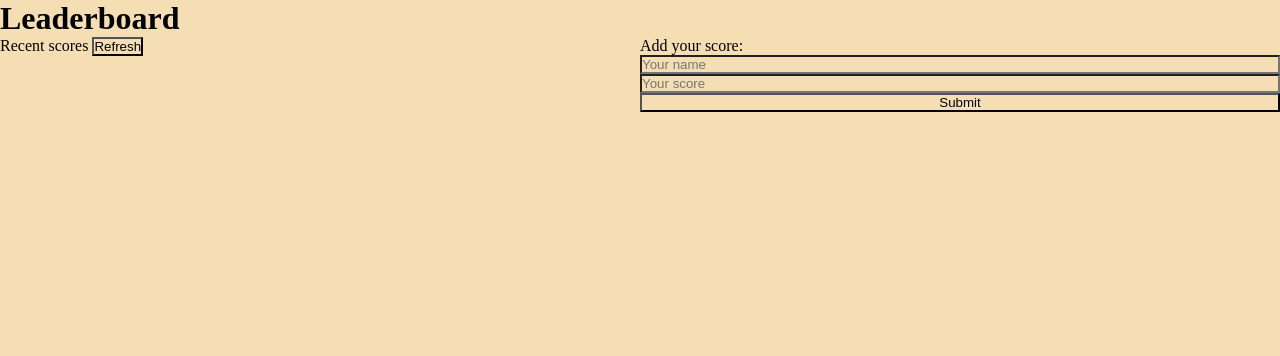
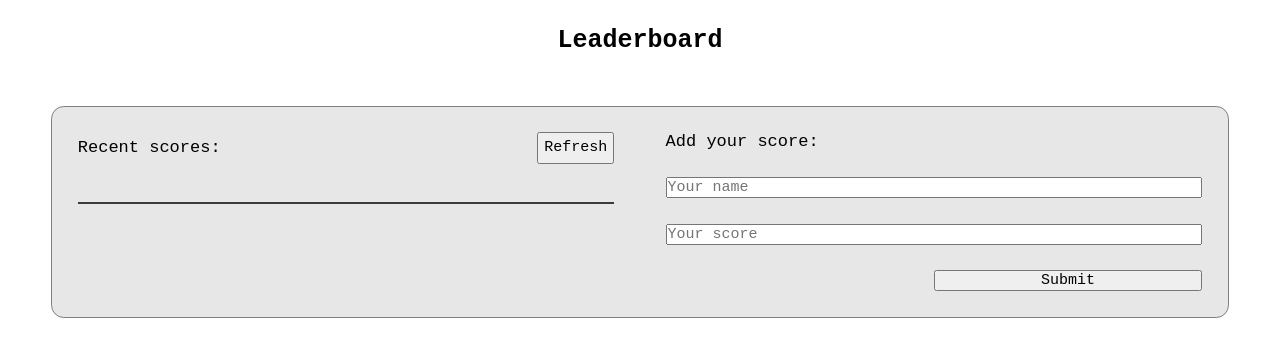
Before and after one commit to Mar12358/leaderboard, a website built with webpack: page src/index.html in a window 1280 px wide. Built offline with nearby package versions, Linux system fonts and the light colour scheme; no server answers.

Commit message:
Add Grey old looking card style

```diff
--- a/src/modules/api.js
+++ b/src/modules/api.js
@@ -21,8 +21,11 @@ export const getScores = async () => {
   const scores = (await data.json()).result;
   const scoresTable = document.querySelector('.scores-table');
   scoresTable.innerHTML = '';
+  let colorBack = 'grey';
   scores.forEach((score) => {
     const li = document.createElement('li');
+    colorBack = colorBack === 'light' ? 'grey' : 'light';
+    li.className = `${colorBack}`;
     li.innerHTML = `${score.user}: ${score.score}`;
     scoresTable.appendChild(li);
   });
--- a/src/modules/initiate.js
+++ b/src/modules/initiate.js
@@ -6,8 +6,8 @@ const initiate = () => {
   container.className = 'container';
   container.innerHTML = `
   <div class="left-section">
-    <div class="recent-title">
-      <span>Recent scores</span>
+    <div class="title">
+      <label>Recent scores:</label>
       <button id="refresh">Refresh</button>
     </div>
     <ul class="scores-table">
--- a/src/style.css
+++ b/src/style.css
@@ -1,16 +1,71 @@
 * {
-  background-color: wheat;
   list-style-type: none;
   margin: 0;
   padding: 0;
+  font-size: 15px;
+  font-family:'Courier New', Courier, monospace;
 }
 
+h1 {
+  font-size: 25px;
+  text-align: center;
+  margin-top: 2vw;
+}
 .container {
   display: grid;
   grid-template-columns: 1fr 1fr;
+  margin: 4vw;
+  border: 1px solid gray;
+  border-radius: 1vw;
+  background-color: #e7e7e7;
+}
+
+.container > * {
+  padding: 2vw;
+}
+
+.right-section {
+  display: flex;
+  flex-direction: column;
 }
 
 #form {
   display: flex;
   flex-direction: column;
+  gap: 2vw;
 }
+
+#submit {
+  width: 50%;
+  align-self: last baseline;
+}
+
+#refresh {
+  padding: 0.4vw;
+}
+
+.title {
+  display: flex;
+  justify-content: space-between;
+  align-items: center;
+}
+
+label {
+  font-size: 17px;
+}
+.scores-table {
+  margin-top: 3vw;
+  border: 1px solid #3b3b3b;
+}
+
+.light {
+  background-color: rgb(242, 243, 243);
+}
+
+.grey {
+  background-color: rgb(197, 197, 197);
+}
+
+li {
+  padding: 0.3vw;
+}
```
